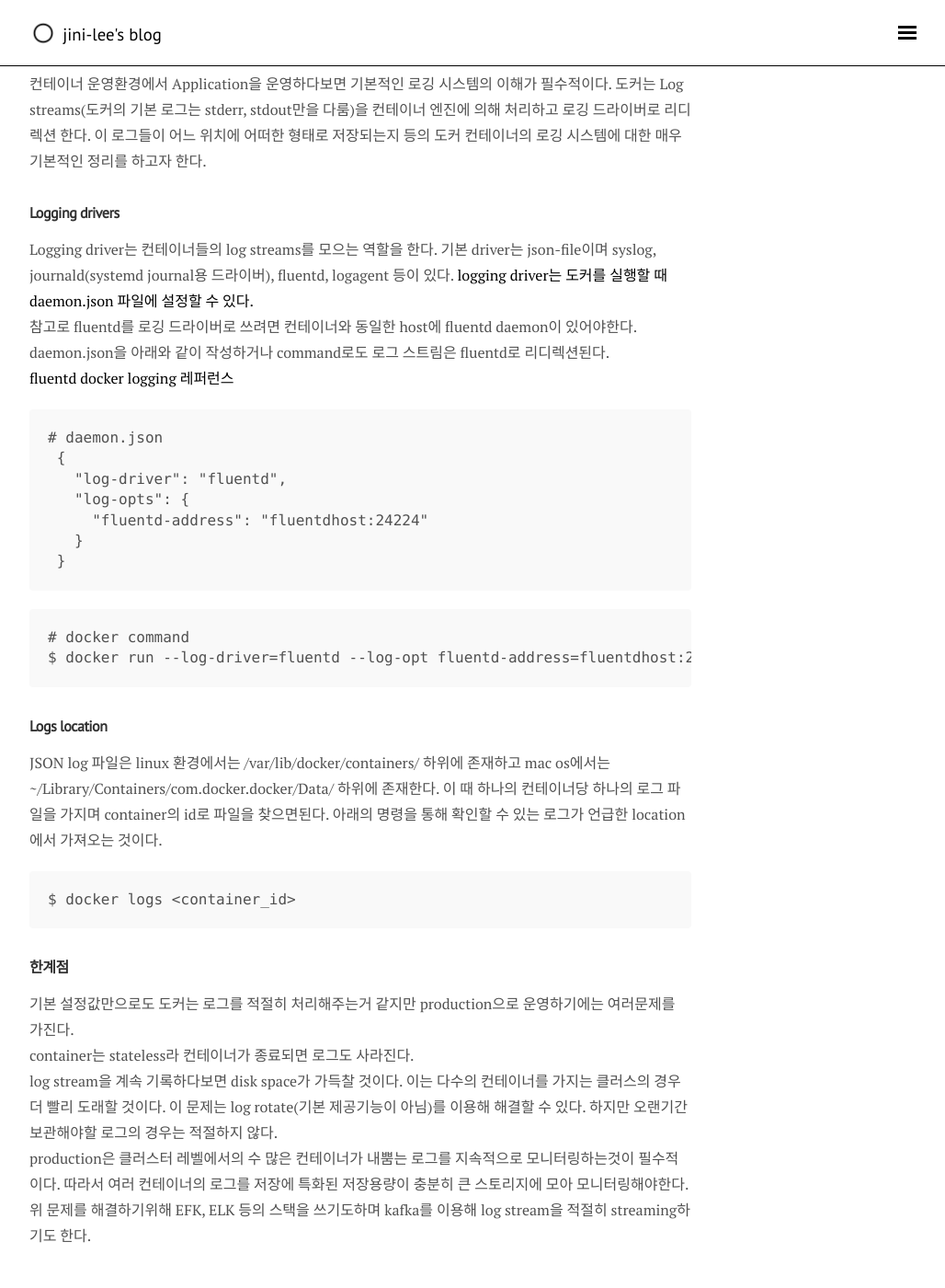
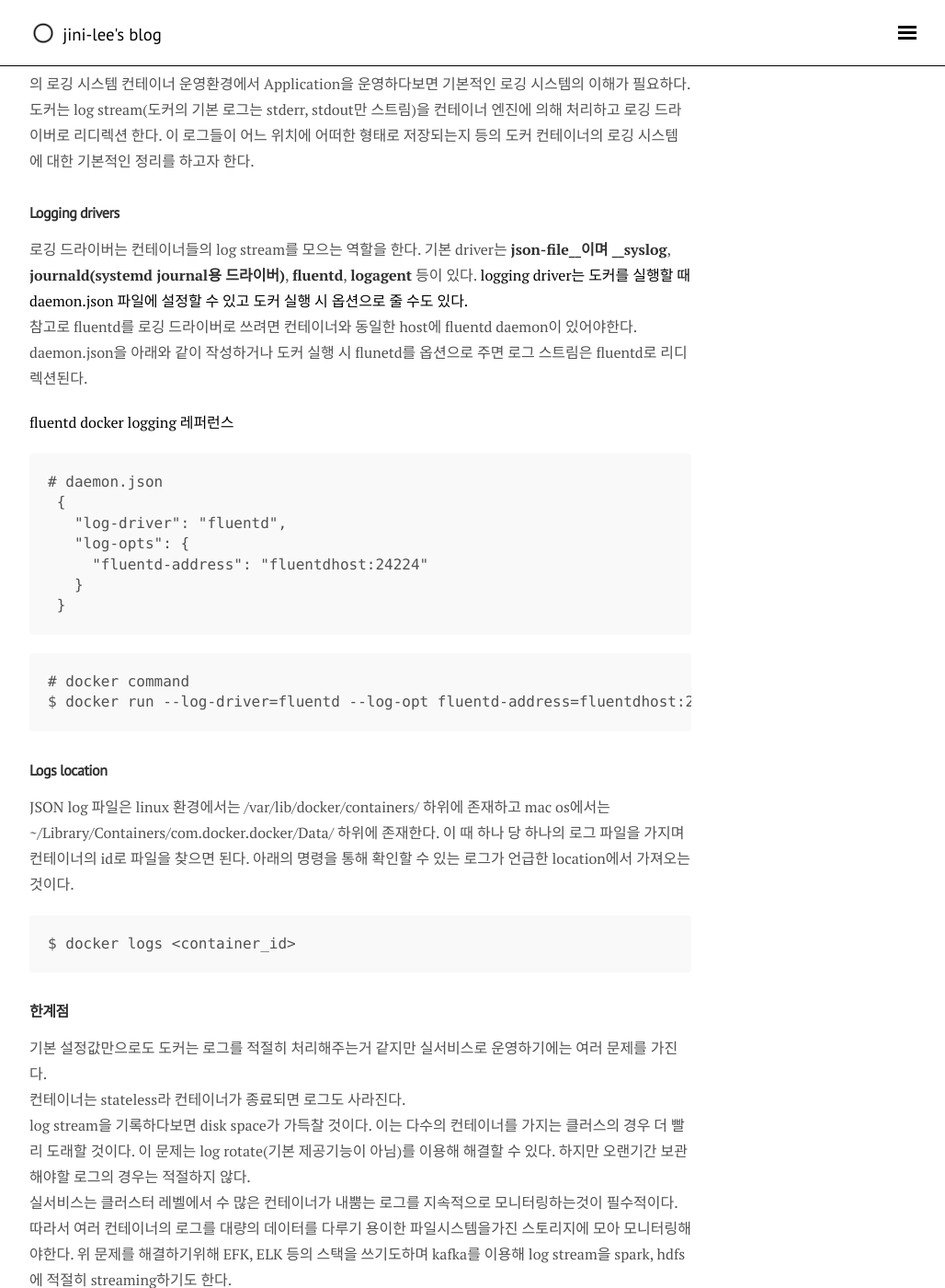
Before and after one commit to jini-lee/jini-lee.github.com, a Jekyll site: the page built from _posts/docker/2020-11-25-container-log.md, in a window 1280 px wide and 1400 px high, scrolled down 232 px. Shown: the whole window at 92% size, without its empty margins (248-1276 px from the left). Built offline with Jekyll 4.4.1, drawn with Linux system fonts in a browser that asks for light colours; nearby versions of some CDN libraries; comment, search, counter and statistics services are not loaded; some of the changed text lies outside the part shown.

Commit message:
Update 2020-11-25-container-log.md

````diff
--- a/_posts/docker/2020-11-25-container-log.md
+++ b/_posts/docker/2020-11-25-container-log.md
@@ -1,6 +1,6 @@
 ---
 layout: post
-title: Docker container logs
+title: Docker container의 로깅 시스템 정리
 categories: [docker]
 tags: [log, container, docker]
 comments: true
@@ -8,14 +8,18 @@
 
 
 
-## Docker container의 로깅 시스템
-  컨테이너 운영환경에서 Application을 운영하다보면 기본적인 로깅 시스템의 이해가 필수적이다. 도커는 Log streams(도커의 기본 로그는 stderr, stdout만을 다룸)을 컨테이너 엔진에 의해 처리하고 로깅 드라이버로 리디렉션 한다. 이 로그들이 어느 위치에 어떠한 형태로 저장되는지 등의 도커 컨테이너의 로깅 시스템에 대한 매우 기본적인 정리를 하고자 한다.
+## Docker
+
+의 로깅 시스템
+  컨테이너 운영환경에서 Application을 운영하다보면 기본적인 로깅 시스템의 이해가 필요하다. 도커는 log stream(도커의 기본 로그는 stderr, stdout만 스트림)을 컨테이너 엔진에 의해 처리하고 로깅 드라이버로 리디렉션 한다. 이 로그들이 어느 위치에 어떠한 형태로 저장되는지 등의 도커 컨테이너의 로깅 시스템에 대한 기본적인 정리를 하고자 한다.
 
 
 
 ### Logging drivers
-  Logging driver는 컨테이너들의 log streams를 모으는 역할을 한다. 기본 driver는 json-file이며 syslog, journald(systemd journal용 드라이버), fluentd, logagent 등이 있다. [logging driver는 도커를 실행할 때 daemon.json 파일에 설정할 수 있다.](https://docs.docker.com/config/containers/logging/json-file/)
-  참고로 fluentd를 로깅 드라이버로 쓰려면 컨테이너와 동일한 host에 fluentd daemon이 있어야한다. daemon.json을 아래와 같이 작성하거나 command로도 로그 스트림은 fluentd로 리디렉션된다.
+  로깅 드라이버는 컨테이너들의 log stream를 모으는 역할을 한다. 기본 driver는 __json-file__이며 __syslog__, __journald(systemd journal용 드라이버)__, __fluentd__, __logagent__ 등이 있다. [logging driver는 도커를 실행할 때 daemon.json 파일에 설정할 수 있고 도커 실행 시 옵션으로 줄 수도 있다.](https://docs.docker.com/config/containers/logging/configure/)
+  참고로 fluentd를 로깅 드라이버로 쓰려면 컨테이너와 동일한 host에 fluentd daemon이 있어야한다. daemon.json을 아래와 같이 작성하거나 도커 실행 시 flunetd를 옵션으로 주면 로그 스트림은 fluentd로 리디렉션된다.
+
+
   [fluentd docker logging 레퍼런스](https://docs.fluentd.org/container-deployment/docker-logging-driver)
 
 ```
@@ -37,7 +41,7 @@
 
 
 ### Logs location
-  JSON log 파일은 linux 환경에서는 /var/lib/docker/containers/ 하위에 존재하고 mac os에서는 ~/Library/Containers/com.docker.docker/Data/ 하위에 존재한다. 이 때 하나의 컨테이너당 하나의 로그 파일을 가지며 container의 id로 파일을 찾으면된다. 아래의 명령을 통해 확인할 수 있는 로그가 언급한 location에서 가져오는 것이다.
+  JSON log 파일은 linux 환경에서는 /var/lib/docker/containers/ 하위에 존재하고 mac os에서는 ~/Library/Containers/com.docker.docker/Data/ 하위에 존재한다. 이 때 하나 당 하나의 로그 파일을 가지며 컨테이너의 id로 파일을 찾으면 된다. 아래의 명령을 통해 확인할 수 있는 로그가 언급한 location에서 가져오는 것이다.
 
 ```
 $ docker logs <container_id>
@@ -46,8 +50,7 @@
 
 
 ### 한계점
-  기본 설정값만으로도 도커는 로그를 적절히 처리해주는거 같지만 production으로 운영하기에는 여러문제를 가진다.
-  container는 stateless라 컨테이너가 종료되면 로그도 사라진다.
-  log stream을 계속 기록하다보면 disk space가 가득찰 것이다. 이는 다수의 컨테이너를 가지는 클러스의 경우 더 빨리 도래할 것이다. 이 문제는 log rotate(기본 제공기능이 아님)를 이용해 해결할 수 있다. 하지만 오랜기간 보관해야할 로그의 경우는 적절하지 않다.
-  production은 클러스터 레벨에서의 수 많은 컨테이너가 내뿜는 로그를 지속적으로 모니터링하는것이 필수적이다. 따라서 여러 컨테이너의 로그를 저장에 특화된 저장용량이 충분히 큰 스토리지에 모아 모니터링해야한다.
-  위 문제를 해결하기위해 EFK, ELK 등의 스택을 쓰기도하며 kafka를 이용해 log stream을 적절히 streaming하기도 한다.
+  기본 설정값만으로도 도커는 로그를 적절히 처리해주는거 같지만 실서비스로 운영하기에는 여러 문제를 가진다.
+  컨테이너는 stateless라 컨테이너가 종료되면 로그도 사라진다.
+  log stream을 기록하다보면 disk space가 가득찰 것이다. 이는 다수의 컨테이너를 가지는 클러스의 경우 더 빨리 도래할 것이다. 이 문제는 log rotate(기본 제공기능이 아님)를 이용해 해결할 수 있다. 하지만 오랜기간 보관해야할 로그의 경우는 적절하지 않다.
+  실서비스는 클러스터 레벨에서 수 많은 컨테이너가 내뿜는 로그를 지속적으로 모니터링하는것이 필수적이다. 따라서 여러 컨테이너의 로그를 대량의 데이터를 다루기 용이한 파일시스템을가진 스토리지에 모아 모니터링해야한다. 위 문제를 해결하기위해 EFK, ELK 등의 스택을 쓰기도하며 kafka를 이용해 log stream을 spark, hdfs에 적절히 streaming하기도 한다.
````
